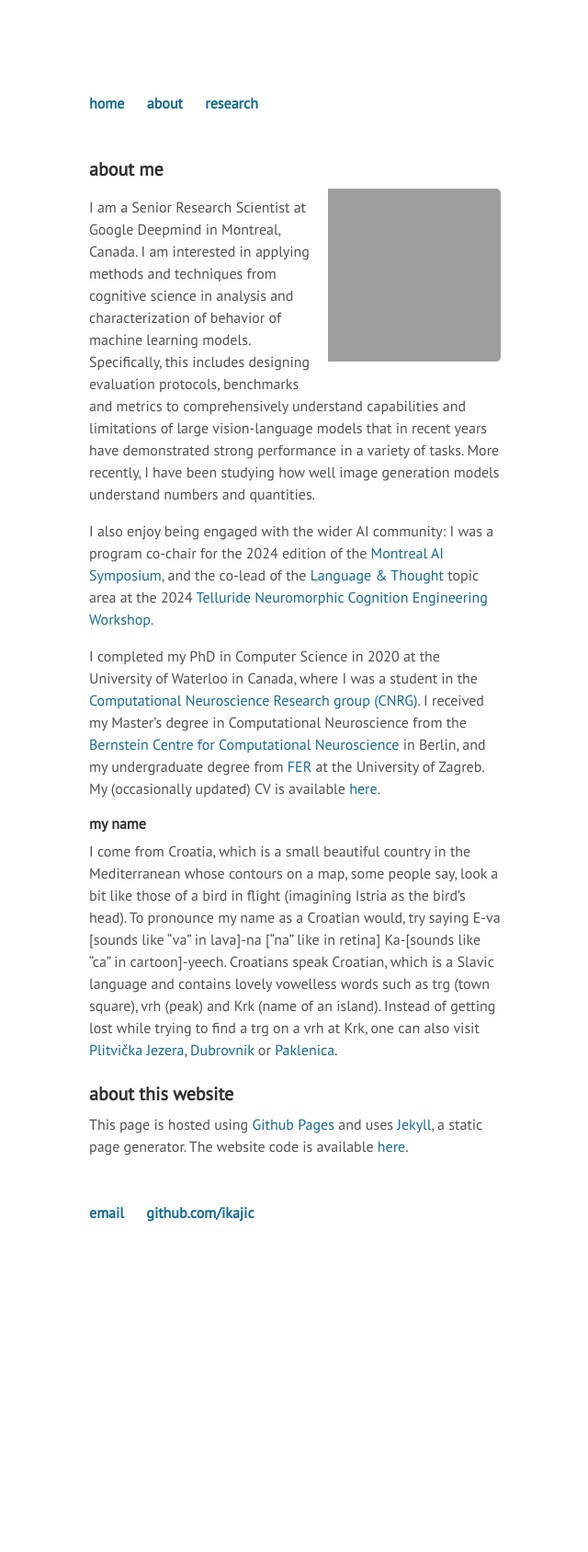
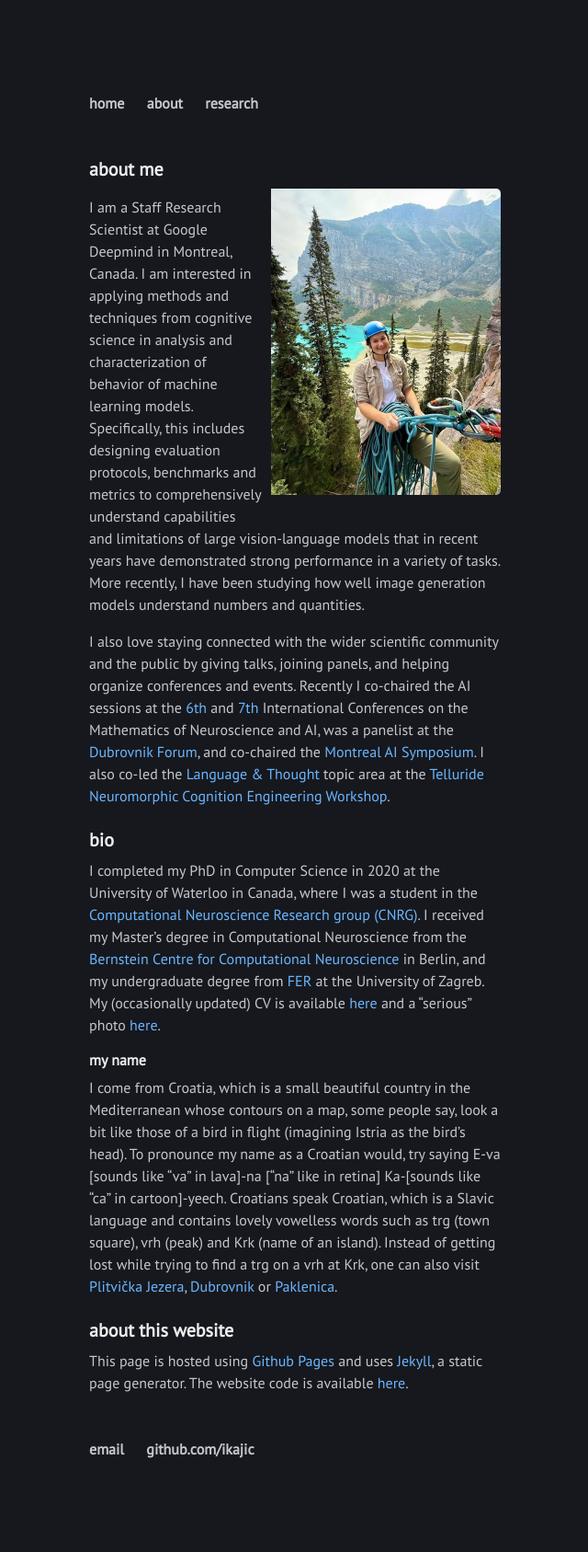
Before and after one commit to ikajic/ikajic.github.io, a Jekyll site: the page built from about.md, in a window 1280 px wide. Shown: the whole page at 92% size, without its empty margins (319-959 px from the left). Built offline with Jekyll 4.4.1, drawn with Linux system fonts in a browser that asks for light colours; before the commit the page ends 1430 px from its top, so only the background shows below that; grey boxes are pictures that could not be loaded.

Commit message:
web updates

```diff
--- a/_includes/head.html
+++ b/_includes/head.html
@@ -1,13 +1,16 @@
 <head>
-  <link rel="shortcut icon" type="image/png" href="/favicon.png?">  <!-- from: http://pngimg.com/download/224-->
-  <meta http-equiv="X-UA-Compatible" content="IE=edge">
-  <meta http-equiv="content-type" content="text/html; charset=utf-8">
+  <meta charset="utf-8">
+  <meta name="viewport" content="width=device-width, initial-scale=1">
   <title>{{ page.title }}</title>
 
-    <!-- link to main stylesheet -->
+  <link rel="shortcut icon" type="image/png" href="/favicon.png">  <!-- from: http://pngimg.com/download/224 -->
+
+  <!-- main stylesheet -->
   <link rel="stylesheet" type="text/css" href="/css/poole.css">
-  <link rel="stylesheet" href="http://fonts.googleapis.com/css?family=PT+Serif:400,400italic,700%7CPT+Sans:400">
+  <link rel="stylesheet" type="text/css" href="/css/dark.css">
 
-
-    <meta http-equiv='Content-Type' content='text/html; charset=utf-8' />
+  <!-- fonts -->
+  <link rel="preconnect" href="https://fonts.googleapis.com">
+  <link rel="preconnect" href="https://fonts.gstatic.com" crossorigin>
+  <link rel="stylesheet" href="https://fonts.googleapis.com/css?family=PT+Serif:400,400italic,700|PT+Sans:400&display=swap">
 </head>
--- a/about.md
+++ b/about.md
@@ -5,12 +5,14 @@ title: whoami
 
 ### about me
 
-<img src="https://avatars1.githubusercontent.com/u/2485670?v=3&s=460" style="float:right;width:188px;height:188px;padding-left:10px">
+<img src="/files/profile_2026.jpg" alt="Climbing in Lake Louise" title="Climbing in Lake Louise" class="profile-photo">
 
-I am a Senior Research Scientist at Google Deepmind in Montreal, Canada. I am interested in applying methods and techniques from cognitive science in analysis and characterization of behavior of machine learning models. Specifically, this includes designing evaluation protocols, benchmarks and metrics to comprehensively understand capabilities and limitations of large vision-language models that in recent years have demonstrated strong performance in a variety of tasks. More recently, I have been studying how well image generation models understand numbers and quantities.
+I am a Staff Research Scientist at Google Deepmind in Montreal, Canada. I am interested in applying methods and techniques from cognitive science in analysis and characterization of behavior of machine learning models. Specifically, this includes designing evaluation protocols, benchmarks and metrics to comprehensively understand capabilities and limitations of large vision-language models that in recent years have demonstrated strong performance in a variety of tasks. More recently, I have been studying how well image generation models understand numbers and quantities.
 
-I also enjoy being engaged with the wider AI community: I was a program co-chair for the 2024 edition of the [Montreal AI Symposium](http://montrealaisymposium.com/), and the co-lead of the [Language & Thought](https://sites.google.com/corp/view/telluride-2024/home) topic area at the 2024 [Telluride Neuromorphic Cognition Engineering Workshop](https://sites.google.com/corp/view/telluride-2024/home).
+I also love staying connected with the wider scientific community and the public by giving talks, joining panels, and helping organize conferences and events. Recently I co-chaired the AI sessions at the [6th](https://www.neuromonster.org/nm2025) and [7th](https://www.neuromonster.org/nm2026) International Conferences on the Mathematics of Neuroscience and AI, was a panelist at the [Dubrovnik Forum](https://mvep.gov.hr/UserDocsImages/2025/datoteke/01_Context%20Dubrovnik%20Forum%202025_FINAL_25062025.pdf), and co-chaired the [Montreal AI Symposium](http://montrealaisymposium.com/). I also co-led the [Language & Thought](https://sites.google.com/view/telluride-2024/home) topic area at the [Telluride Neuromorphic Cognition Engineering Workshop](https://sites.google.com/view/telluride-2024/home).
 
+
+### bio
 I completed my PhD in Computer Science in 2020 at the University of Waterloo in
 Canada, where I was a student in the [Computational Neuroscience Research group
 (CNRG)](http://compneuro.uwaterloo.ca/). I received my Master's degree in Computational Neuroscience from the [Bernstein
@@ -18,7 +20,7 @@ Centre for Computational Neuroscience](https://www.bccn-berlin.de/Home/) in
 Berlin, and my undergraduate degree from [FER](http://www.fer.unizg.hr/) at
 the University of Zagreb.
 My (occasionally updated) CV is available
-[here](http://github.com/ikajic/ikajic.github.io/blob/master/files/cv.pdf){:target="_new"}.
+[here](http://github.com/ikajic/ikajic.github.io/blob/master/files/cv.pdf){:target="_new"} and a "serious" photo [here](https://avatars1.githubusercontent.com/u/2485670?v=3&s=460).
 
 
 #### my name
--- /dev/null
+++ b/css/dark.css
@@ -0,0 +1,87 @@
+/* dark.css — always-on dark override, loaded after poole.css */
+
+body {
+  background-color: #16181d;
+  color: #c4c8d0;
+}
+
+h1, h2, h3, h4, h5, h6 {
+  color: #ecedef;
+}
+
+a {
+  color: #6cb6ff;
+}
+a:hover,
+a:focus {
+  color: #9ccdff;
+}
+
+/* nav + footer links */
+nav a,
+footer a {
+  color: #c4c8d0;
+}
+nav a:hover,
+footer a:hover {
+  color: #ffffff;
+}
+
+/* code + preformatted blocks */
+code,
+pre {
+  background-color: #22252b;
+  color: #e6e6e6;
+}
+pre {
+  border: 1px solid #2c2f36;
+}
+
+/* quotes, rules, tables */
+blockquote {
+  color: #9aa0aa;
+  border-left-color: #3a3d44;
+}
+
+hr {
+  border-top-color: #2c2f36;
+  border-bottom-color: #2c2f36;
+}
+
+table {
+  border-color: #2c2f36;
+}
+td,
+th {
+  border-color: #2c2f36;
+}
+
+/* form fields, if any */
+input,
+textarea {
+  background-color: #22252b;
+  color: #e6e6e6;
+  border-color: #3a3d44;
+}
+
+strong,
+b {
+  color: #ecedef;
+}
+
+.profile-photo {
+  float: right;
+  width: 250px;
+  height: auto;
+  padding-left: 10px;
+}
+
+@media (max-width: 600px) {
+  .profile-photo {
+    float: none;
+    width: 100%;
+    max-width: 300px;
+    padding-left: 0;
+    margin-bottom: 1em;
+  }
+}
```
Also changed, not shown: _layouts/default.html (+9 -1 lines), research.md (+4 -2 lines), Gemfile.lock (added), files/profile_2026.jpg (added).
